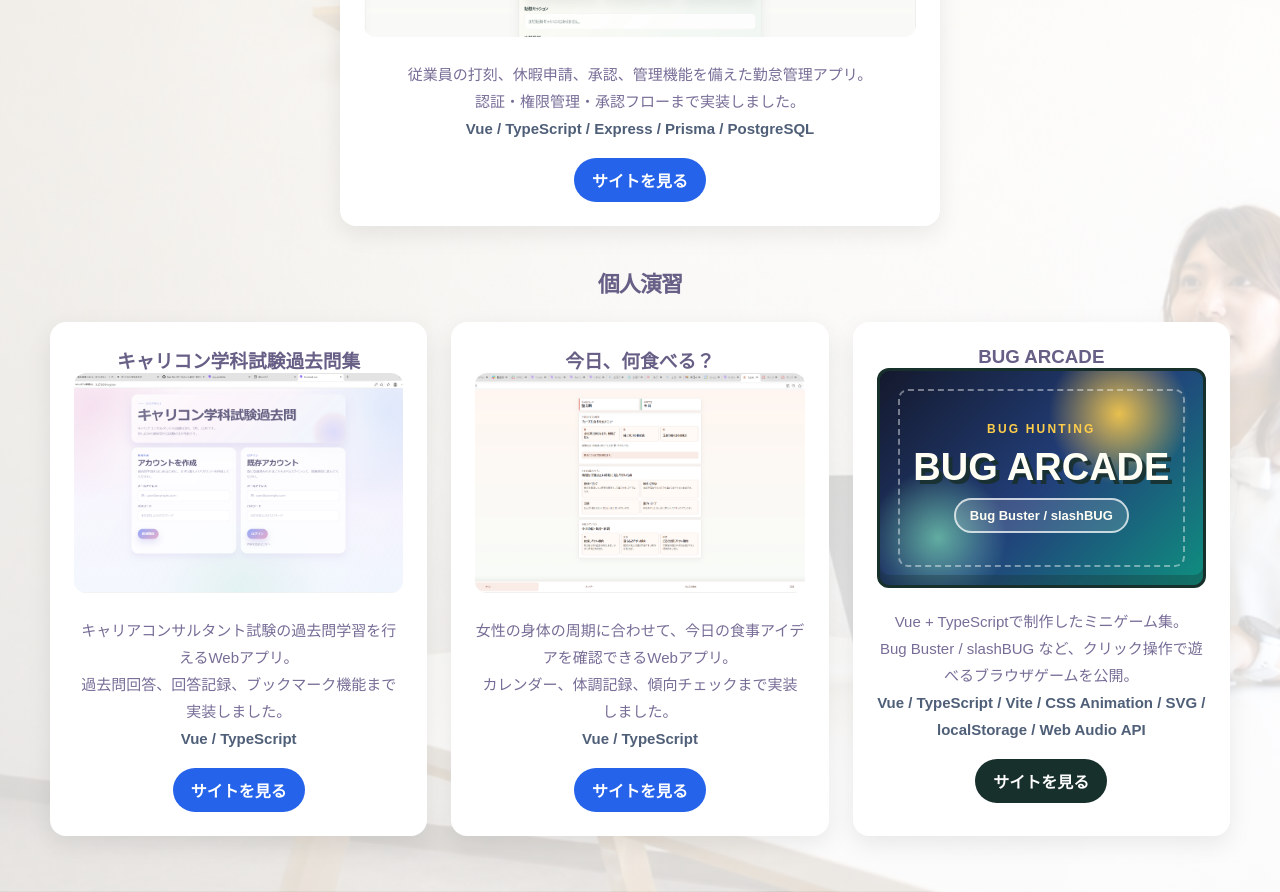
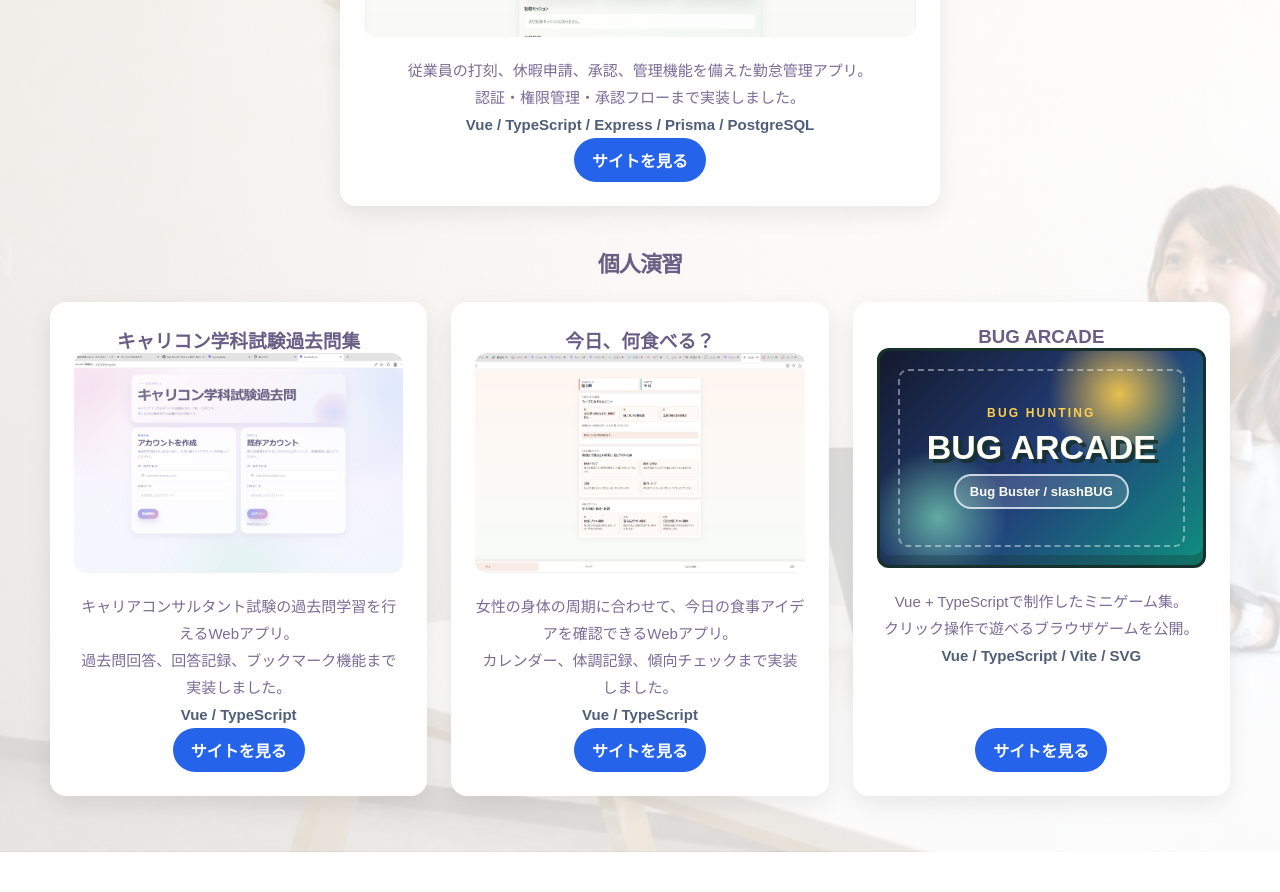
Before and after one commit to kbln217-byte/quizwell, a Vue app in the folder web/: page /portfolio in a window 1280 px wide. Shown: the part 460-1352 px from the top of the page. After the commit the page ends 1312 px from the top, so only its background shows below. Built offline with nearby package versions, Linux system fonts and the light colour scheme.

Commit message:
Balance BUG ARCADE portfolio card

```diff
--- a/web/src/views/PortfolioView.vue
+++ b/web/src/views/PortfolioView.vue
@@ -52,9 +52,9 @@
 				</div>
 				<p>
 					Vue + TypeScriptで制作したミニゲーム集。<br />
-					Bug Buster / slashBUG など、クリック操作で遊べるブラウザゲームを公開。
+					クリック操作で遊べるブラウザゲームを公開。
 				</p>
-				<p class="tech-stack">Vue / TypeScript / Vite / CSS Animation / SVG / localStorage / Web Audio API</p>
+				<p class="tech-stack">Vue / TypeScript / Vite / SVG</p>
 				<a href="/bug-arcade/" target="_blank" @click.stop>サイトを見る</a>
 			</div>
 		</div>
@@ -120,6 +120,8 @@ h2 {
 	width: 100%;
 	max-width: 600px;
 	padding: 24px;
+	display: flex;
+	flex-direction: column;
 	border-radius: 16px;
 	background: #fff;
 	box-shadow: 0 8px 24px rgba(0, 0, 0, 0.08);
@@ -153,7 +155,7 @@ h2 {
 	display: grid;
 	align-content: center;
 	justify-items: center;
-	gap: 12px;
+	gap: 10px;
 	position: relative;
 	overflow: hidden;
 	border: 3px solid #18302c;
@@ -187,7 +189,7 @@ h2 {
 }
 
 .arcade-title {
-	font-size: clamp(28px, 4vw, 38px);
+	font-size: clamp(26px, 3vw, 34px);
 	font-weight: 900;
 	line-height: 1;
 	text-shadow: 4px 4px 0 rgba(24, 48, 44, 0.9);
@@ -214,17 +216,14 @@ h2 {
 
 .card a {
 	display: inline-block;
-	margin-top: 16px;
+	align-self: center;
+	margin-top: auto;
 	padding: 10px 18px;
 	border-radius: 999px;
 	background: #2563eb;
 	color: #fff;
 	font-weight: bold;
 	text-decoration: none;
-}
-
-.bug-arcade-card a {
-	background: #18302c;
 }
 
 @media (max-width: 1000px) {
```
